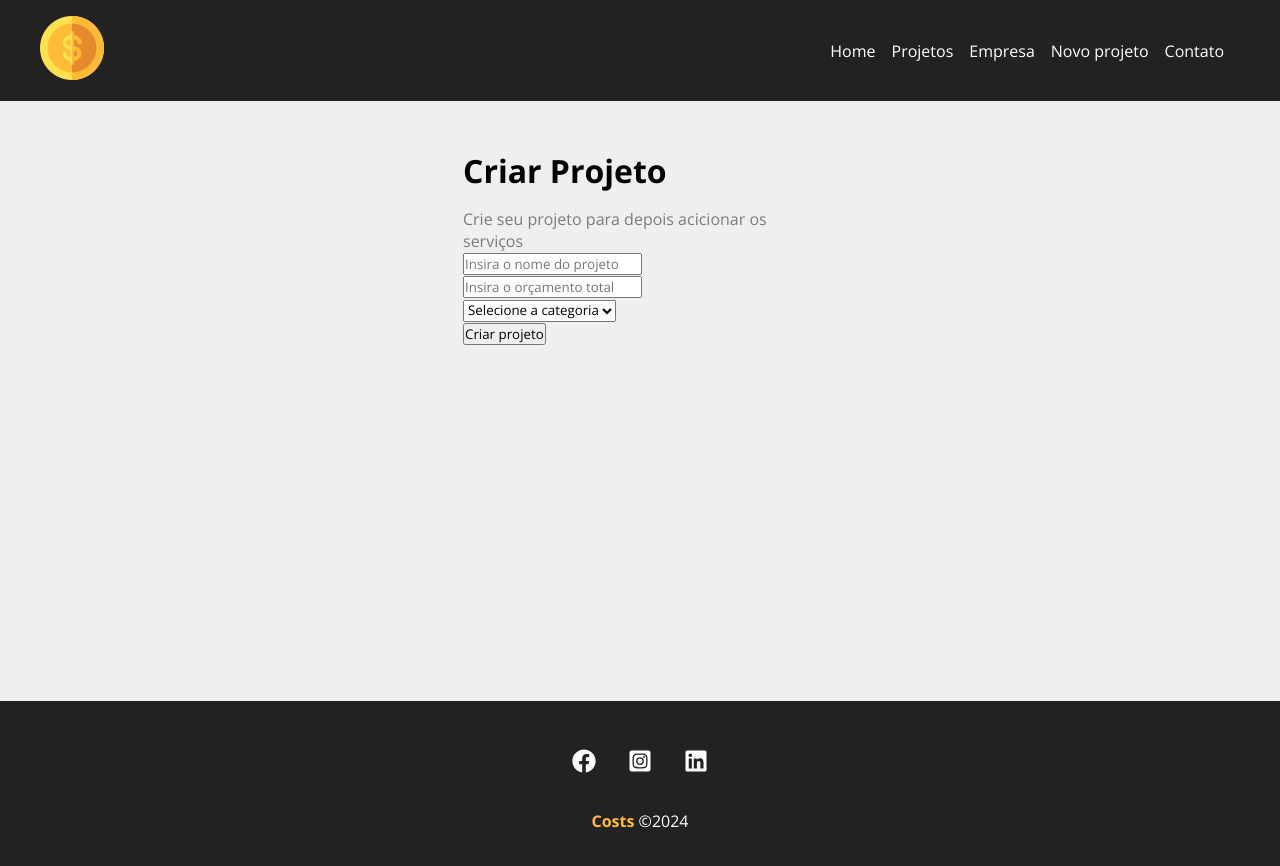
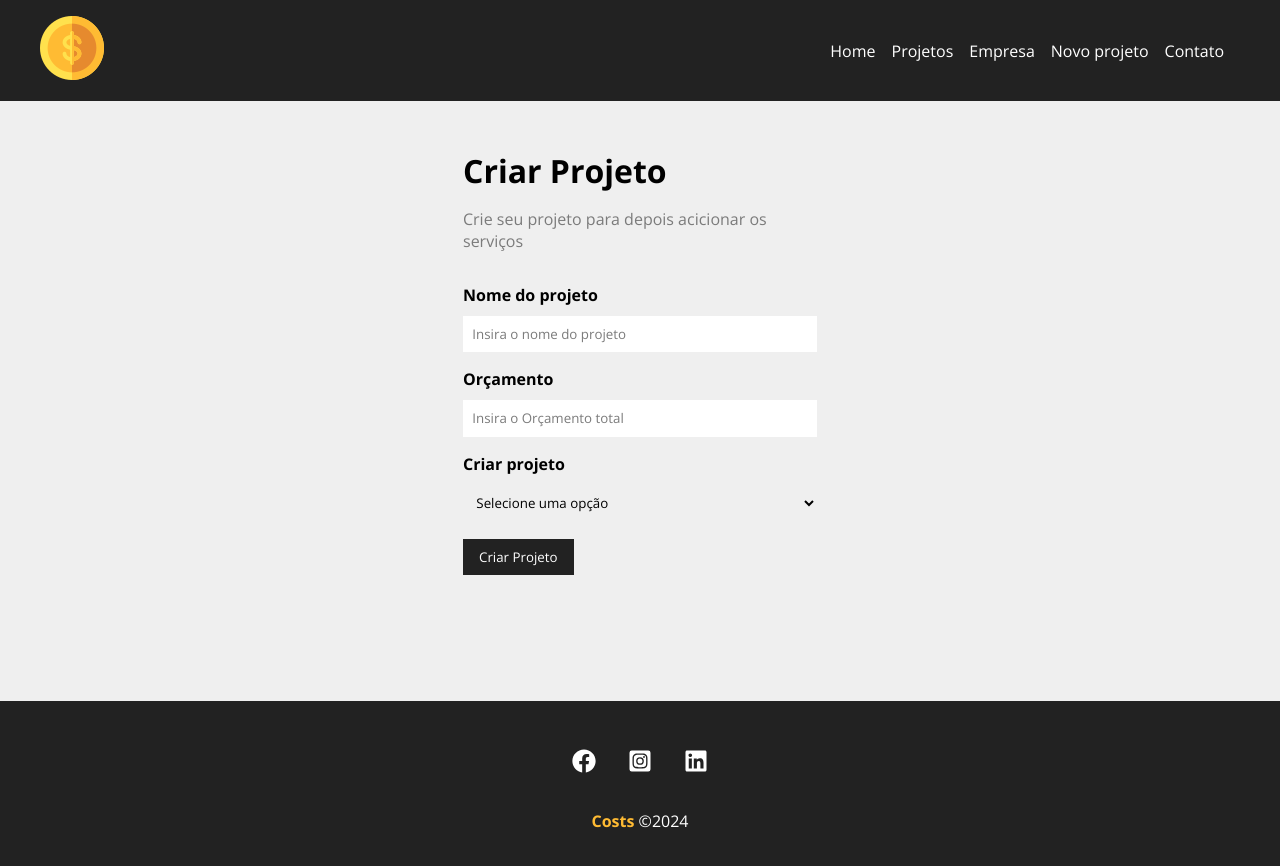
Before and after one commit to WictorPereira/Meu-Projeto-React, a React (Vite) app in the folder costs/: page /newproject in a window 1280 px wide. Shown: the top 866 px of the page. Built offline with nearby package versions, Linux system fonts and the light colour scheme.

Commit message:
Componentização de formulário
parte visual e dinâmica do formulário finalizada. Todos componentes do formulário estão na pasta form.

```diff
--- /dev/null
+++ b/costs/src/components/form/Input.jsx
@@ -0,0 +1,20 @@
+import styles from './Ipunt.module.css'
+
+function Input({type, text, name, placeholder, handleOnChange, value}) {
+    return(
+        <div className={styles.form_control}>
+            <label htmlFor={name}>{text}</label>
+            <input
+             type={type}
+             name ={name}
+             id={name}
+             placeholder={placeholder}
+             onChange={handleOnChange}
+             value={value}/>
+
+        </div>
+    )
+
+}
+
+export default Input
--- /dev/null
+++ b/costs/src/components/form/Ipunt.module.css
@@ -0,0 +1,20 @@
+.form_control{
+    display: flex;
+    flex-direction: column;
+    margin-bottom: 1em;
+}
+
+.form_control label{
+    margin-bottom: .6em;
+    font-weight: bold;
+}
+
+.form_control input {
+    padding: .7em;
+    border-radius: 0;
+    border: none;
+}
+
+.form_control input::placeholder{
+    color: #7b7b7b;
+}
--- /dev/null
+++ b/costs/src/components/form/Select.jsx
@@ -0,0 +1,17 @@
+import styles from './Select.module.css'
+
+function Select({text, name, options, handleOnChange, value}) {
+    return(
+        <div className={styles.form_control}>
+            <label htmlFor={name}>{text}</label>
+            <select name={name} id={name}>
+              <option>Selecione uma opção</option>
+            </select>
+
+
+        </div>
+    )
+
+}
+
+export default Select
--- /dev/null
+++ b/costs/src/components/form/Select.module.css
@@ -0,0 +1,16 @@
+.form_control{
+    display: flex;
+    flex-direction: column;
+    margin-bottom: 1em;
+}
+
+.form_control label{
+    margin-bottom: .6em;
+    font-weight: bold;
+}
+
+.form_control select {
+    padding: .7em;
+    border-radius: 0;
+    border: none;
+}
--- /dev/null
+++ b/costs/src/components/form/SubmitButton.jsx
@@ -0,0 +1,12 @@
+import styles from './SubmitButton.module.css'
+
+function SubmitButton({text}) {
+    return(
+        <div >
+           <button className={styles.btn}>{text}</button>
+        </div>
+    )
+
+}
+
+export default SubmitButton
--- /dev/null
+++ b/costs/src/components/form/SubmitButton.module.css
@@ -0,0 +1,13 @@
+.btn{
+    background-color: #222;
+    color: #fff;
+    padding: 0.7em 1.2em;
+    text-decoration: none;
+    transition: .5s;
+    cursor: pointer;
+    border: none;
+}
+
+.btn:hover{
+    color: #ffbb33;
+}
--- a/costs/src/components/pages/NewProject.jsx
+++ b/costs/src/components/pages/NewProject.jsx
@@ -6,7 +6,7 @@
         <div className={styles.newproject_container}>
             <h1>Criar Projeto</h1>
             <p>Crie seu projeto para depois acicionar os serviços</p>
-            <ProjectForm/>
+            <ProjectForm btnText= "Criar Projeto"/>
         </div>
     )
 }
--- a/costs/src/components/project/ProjectForm.jsx
+++ b/costs/src/components/project/ProjectForm.jsx
@@ -1,24 +1,27 @@
 import styles from './ProjectForm.module.css'
 
-function ProjectForm() {
+import Input from '../form/Input.jsx'
+import Select from './../form/Select';
+import SubmitButton from '../form/SubmitButton.jsx';
+
+function ProjectForm( {btnText}) {
     return (
-        <form>
-            <div>
-                <input type="text" placeholder='Insira o nome do projeto'/>
-            </div>
-            <div>
-                <input type="number" placeholder='Insira o orçamento total'/>
-            </div>
-            <div>
-                <select name="category_id">
-                  <option disabled selected>
-                  Selecione a categoria
-                  </option>
-            </select>
-            </div>
-            <div>
-                <input type="submit" value="Criar projeto" />
-            </div>
+        <form className={styles.form}>
+            <Input
+              type="text"
+              text="Nome do projeto"
+              name="name"
+              placeholder="Insira o nome do projeto" />
+            <Input
+              type="number"
+              text="Orçamento"
+              name="budget"
+              placeholder="Insira o Orçamento total" />
+
+            <Select name="category_id"
+            text="Criar projeto"/>
+
+            <SubmitButton text={btnText}/>
         </form>
     )
 }
--- a/costs/src/components/project/ProjectForm.module.css
+++ b/costs/src/components/project/ProjectForm.module.css
@@ -0,0 +1,4 @@
+.form{
+    width: 100%;
+    margin: 2em 0;
+}
```
